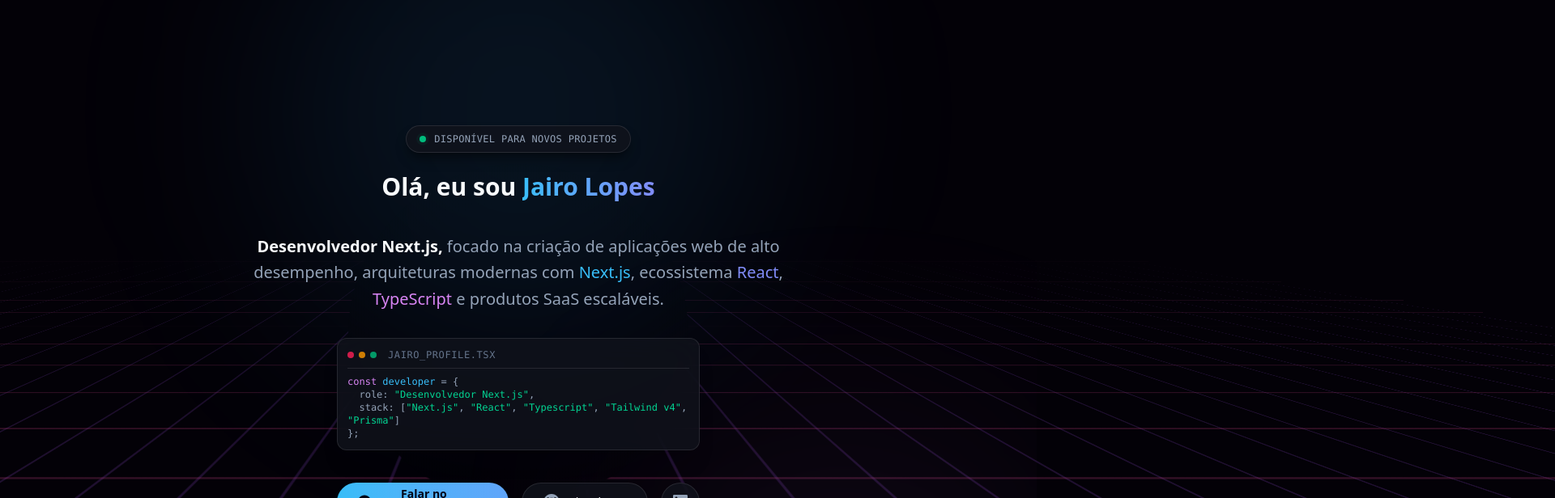
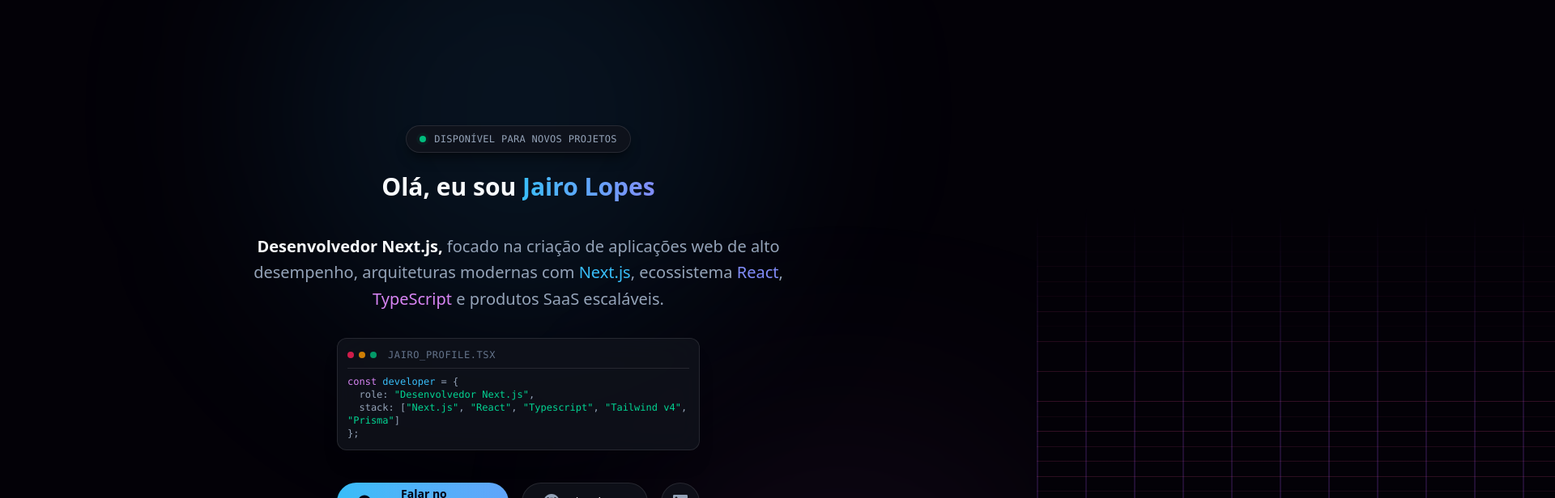
Before and after one commit to JairoLopes/jairo-portfolio, a Next.js app: page / in a window 1280 px wide. Shown: the top 616 px of the page at 81% size, 1920 px wide, since content can reach past the window. Built offline with nearby package versions, Linux system fonts and the light colour scheme.

Commit message:
Update globals.css

```diff
--- a/src/app/globals.css
+++ b/src/app/globals.css
@@ -39,29 +39,39 @@
 }
 
 /* Força o tema escuro mesmo que o SO ou navegador estejam configurados para Light Mode */
+/* 1. CONTAINER PAI COM PERSPECTIVA 3D ISOLADA */
+html {
+  overflow-x: hidden;
+  background-color: #030107;
+  perspective: 600px; /* Corrige o bug do Chrome colocando a perspectiva no pai */
+}
+
 body {
-  background: #030107;
+  background-color: #030107;
   min-height: 100vh;
   margin: 0;
   position: relative;
-  overflow: hidden;
+  color: #ffffff;
 }
 
-/* Grade 3D com Máscara de Sub-pixel (Zero Tremor) */
+/* 2. GRADE 3D CYBERPUNK (MOVIMENTO CONTINUO) */
 body::before {
   content: "";
   position: fixed;
   inset: -100% -50%;
   z-index: -2;
   pointer-events: none;
-  contain: strict;
-  will-change: transform;
-  background:
+
+  background-image:
     linear-gradient(rgba(236, 72, 153, 0.22) 2px, transparent 2px),
     linear-gradient(90deg, rgba(168, 85, 247, 0.18) 2px, transparent 2px);
   background-size: 60px 60px;
-  transform: perspective(600px) rotateX(72deg);
-  /* Elimina o tremor cortando a convergência no horizonte */
+
+  /* Mantém apenas a rotação X (A perspectiva vem da tag html) */
+  transform: rotateX(72deg);
+  transform-origin: center center;
+
+  /* Máscara Anti-Aliasing (Zero Tremor no horizonte) */
   -webkit-mask-image: linear-gradient(
     to top,
     rgba(0, 0, 0, 1) 0%,
@@ -74,10 +84,12 @@
     rgba(0, 0, 0, 1) 35%,
     transparent 70%
   );
+
+  will-change: transform;
   animation: grid_flow_clean 2.5s linear infinite;
 }
 
-/* Núcleo Central Dark Flutuante (Sem borda clara) */
+/* 3. NÚCLEO CENTRAL DARK FLUTUANTE */
 body::after {
   content: "";
   position: fixed;
@@ -85,8 +97,6 @@
   left: 50%;
   width: 420px;
   height: 420px;
-  margin-top: -210px;
-  margin-left: -210px;
   z-index: -1;
   pointer-events: none;
   border-radius: 50%;
@@ -101,21 +111,22 @@
   animation: float_dark_core 5s ease-in-out infinite alternate;
 }
 
+/* 4. KEYFRAMES ANIMAÇÃO (GPU ACCELERATED) */
 @keyframes grid_flow_clean {
   0% {
-    transform: perspective(600px) rotateX(72deg) translate3d(0, 0, 0);
+    transform: rotateX(72deg) translate3d(0, 0, 0);
   }
   100% {
-    transform: perspective(600px) rotateX(72deg) translate3d(0, 60px, 0);
+    transform: rotateX(72deg) translate3d(0, 60px, 0);
   }
 }
 
 @keyframes float_dark_core {
   0% {
-    transform: translate3d(0, -14px, 0);
+    transform: translate(-50%, calc(-50% - 14px));
   }
   100% {
-    transform: translate3d(0, 14px, 0);
+    transform: translate(-50%, calc(-50% + 14px));
   }
 }
 
```
